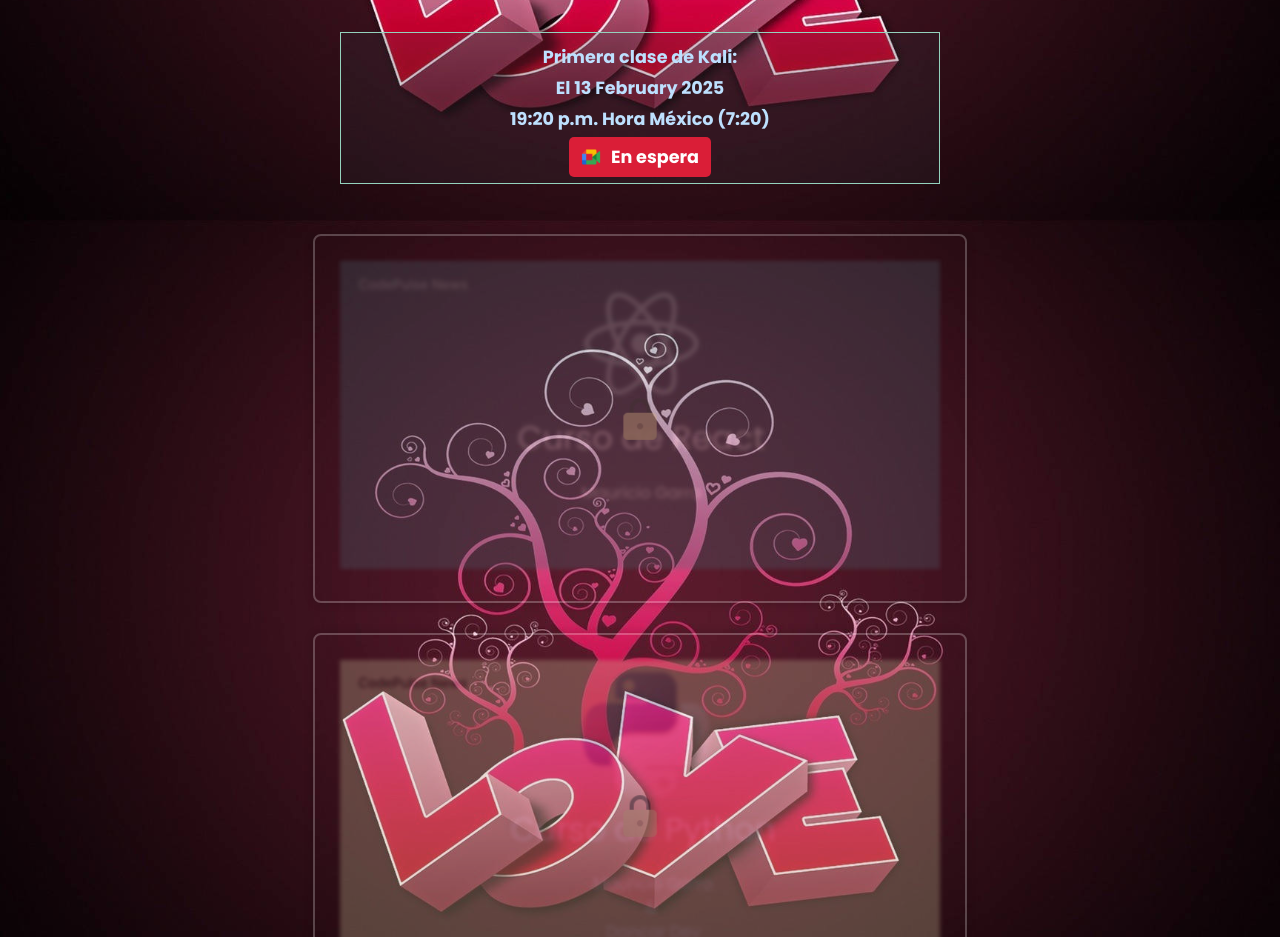
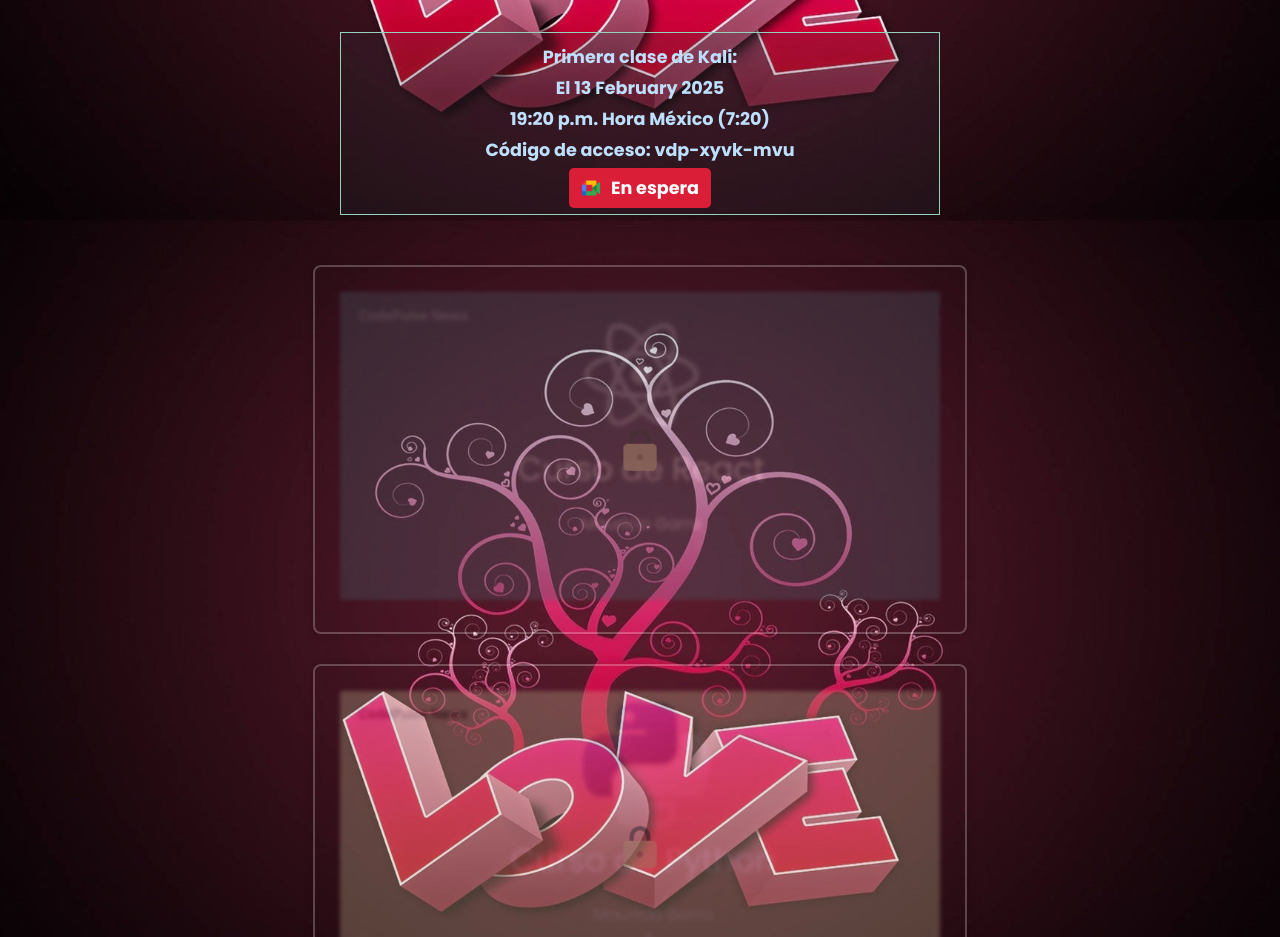
Before and after one commit to Mauricio2202/codenews, a React (Vite) app: page / in a window 1280 px wide. Shown: the part 1380-2317 px from the top of the page. Built offline with nearby package versions, Linux system fonts and the light colour scheme; a web font is replaced by a local one.

Commit message:
Habilitando enlace

```diff
--- a/src/components/Clases.jsx
+++ b/src/components/Clases.jsx
@@ -55,7 +55,8 @@ function Clases() {
                             <p><strong>Primera clase de Kali:</strong></p>
                             <p>El {classDate}</p>
                             <p>19:20 p.m. Hora México (7:20)</p>
-                            <a href="#" onClick={ alertProx } className='enlace-meet'>
+                            <p>Código de acceso: vdp-xyvk-mvu</p>
+                            <a href="https://meet.google.com/vdp-xyvk-mvu" className='enlace-meet'>
                                 <img src={ Meet } alt="meet" className='meetIcon' />
                                 <p className='join'>En espera</p>
                             </a>
```
